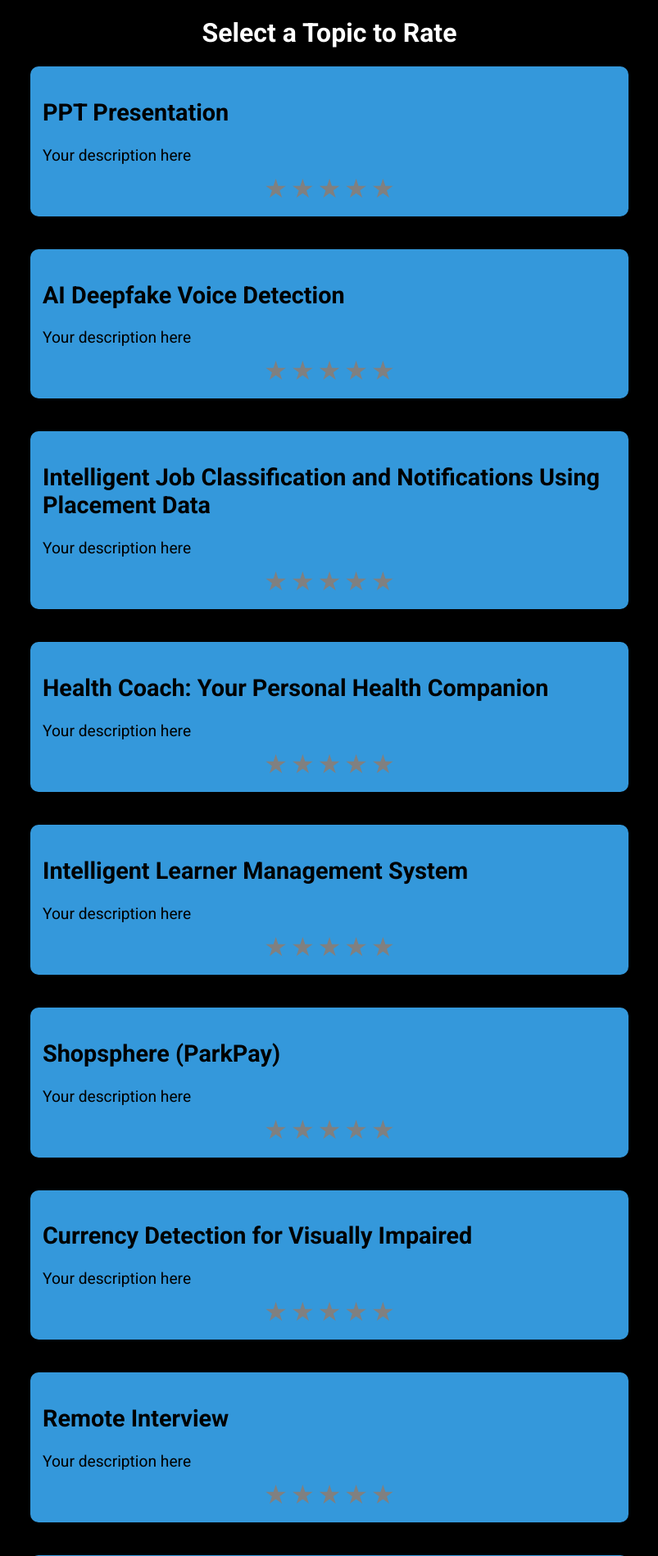
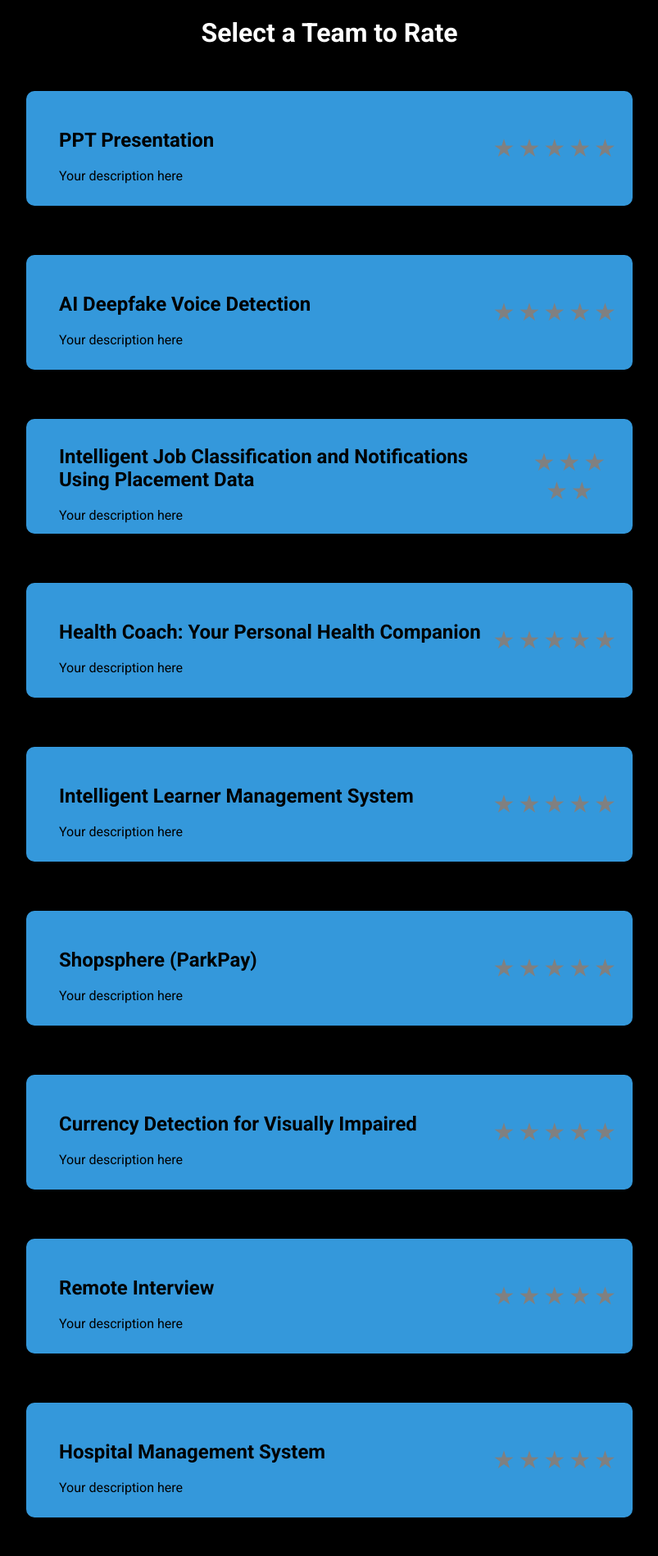
Before and after one commit to rajatsonar22/RATING-SYSTEM, a Flask app: page / in a window 1280 px wide. Shown: the top 1898 px of the page at 82% size, without its empty margins (238-1041 px from the left). Run offline with Flask 2, Linux system fonts and the light colour scheme.

Commit message:
Updated feature XYZ

```diff
--- a/app.py
+++ b/app.py
@@ -1,16 +1,13 @@
-from flask import Flask, request, jsonify, send_file, render_template
-import pandas as pd
-import os
+#updated code
+from flask import Flask, request, jsonify, render_template
 
 app = Flask(__name__)
 
-# File to store ratings
-FILE_PATH = "ratings.xlsx"
+# In-memory storage for ratings
+ratings_list = []
 
-# Initialize Excel file if not exists
-if not os.path.exists(FILE_PATH):
-    df = pd.DataFrame(columns=["Team", "Rating"])
-    df.to_excel(FILE_PATH, index=False)
+# Secret key for checking votes
+SECRET_KEY = "admin123"  # Change this to your own secret key
 
 @app.route('/')
 def home():
@@ -26,21 +23,26 @@ def rate():
         if not all([team, rating]):
             return jsonify({"error": "Missing required fields"}), 400
 
-        # Append rating to Excel
-        df = pd.read_excel(FILE_PATH)
-        new_entry = pd.DataFrame([{"Team": team, "Rating": rating}])
-        df = pd.concat([df, new_entry], ignore_index=True)
-        df.to_excel(FILE_PATH, index=False)
+        # Store rating in memory
+        ratings_list.append({"Team": team, "Rating": rating})
 
         return jsonify({"message": "Rating submitted successfully!"})
 
     except Exception as e:
         return jsonify({"error": str(e)}), 500
 
-@app.route('/download', methods=['GET'])
-def download():
+@app.route('/check_votes', methods=['POST'])
+def check_votes():
     try:
-        return send_file(FILE_PATH, as_attachment=True)
+        data = request.json
+        entered_key = data.get("key")
+
+        if entered_key == SECRET_KEY:
+            total_votes = len(ratings_list)
+            return jsonify({"total_votes": total_votes})
+        else:
+            return jsonify({"error": "Invalid key"}), 403
+
     except Exception as e:
         return jsonify({"error": str(e)}), 500
 
--- a/templates/index.html
+++ b/templates/index.html
@@ -11,76 +11,74 @@
             text-align: center;
             background-color: black;
             color: white;
-            margin: 0;
-            padding: 0;
-        }
-        h1 {
-            font-size: 5vw;
         }
         .team-container {
             display: flex;
-            flex-wrap: wrap;
-            justify-content: center;
+            flex-direction: column;
+            align-items: center;
             margin-top: 20px;
-            gap: 20px; /* Increased space between topics */
         }
         .team {
-            width: 90%;
-            max-width: 700px;
-            padding: 15px;
+            width: 700px;
+            height: 100px;
+            margin: 30px 0; /* Increased space between teams */
+            padding: 20px;
             background: #3498db;
             color: black;
             border-radius: 10px;
             cursor: pointer;
             display: flex;
-            flex-direction: column;
-            align-items: flex-start; /* Align content to left */
-            justify-content: center;
-            transition: transform 0.2s ease-in-out;
-            margin-bottom: 20px; /* Increased space between topics */
-        }
-        .team:hover {
-            transform: scale(1.02);
+            justify-content: space-between;
+            align-items: center;
         }
         .team-description {
+            color: black;
+            font-size: 16px;
             text-align: left;
-            font-size: 3vw;
+            flex-grow: 1;
+            margin-left: 20px; /* Shifted text to the left */
         }
         .rating-container {
             display: flex;
             justify-content: center;
             align-items: center;
             gap: 10px;
+        }
+        .stars span { font-size: 30px; cursor: pointer; color: gray; }
+        .stars span:hover, .stars span.active { color: gold; }
+
+        /* Style for check votes section */
+        .check-votes-container {
+            margin-top: 30px;
+            padding: 20px;
+            background: #2ecc71;
+            border-radius: 10px;
+            width: 400px;
+            margin-left: auto;
+            margin-right: auto;
+        }
+        input, button {
+            padding: 10px;
             margin-top: 10px;
-            width: 100%;
+            border-radius: 5px;
+            border: none;
         }
-        .stars span {
-            font-size: 5vw;
-            cursor: pointer;
-            color: gray;
-            transition: color 0.2s ease-in-out;
-        }
-        .stars span:hover, .stars span.active {
-            color: gold;
-        }
-
-        @media (min-width: 768px) {
-            h1 {
-                font-size: 2.5vw;
-            }
-            .team-description {
-                font-size: 1.2rem;
-            }
-            .stars span {
-                font-size: 2rem;
-            }
-        }
+        input { width: 80%; }
+        button { background: #2980b9; color: white; cursor: pointer; }
     </style>
 </head>
 <body>
 
-    <h1>Select a Topic to Rate</h1>
+    <h1>Select a Team to Rate</h1>
     <div class="team-container"></div>
+
+    <!-- Check Votes Section -->
+    <div class="check-votes-container">
+        <h2>Check Total Votes</h2>
+        <input type="password" id="adminKey" placeholder="Enter secret key">
+        <button onclick="checkVotes()">Check</button>
+        <p id="voteCount"></p>
+    </div>
 
     <script>
         const topics = [
@@ -98,25 +96,13 @@
             "Healthy Bites",
             "Doc Tech",
             "Custom Operating System for Effective Learning",
-            "Eco-System",
+            "Eco-system",
             "QURA: The Signware"
         ];
 
         const container = document.querySelector(".team-container");
 
-        // Load saved ratings from local storage
-        function loadRatings() {
-            return JSON.parse(localStorage.getItem("ratings")) || {};
-        }
-
-        // Save rating in local storage
-        function saveRating(topic, rating) {
-            let ratings = loadRatings();
-            ratings[topic] = rating;
-            localStorage.setItem("ratings", JSON.stringify(ratings));
-        }
-
-        // Generate topics dynamically
+        // Generate teams dynamically
         topics.forEach((topic, index) => {
             let div = document.createElement("div");
             div.className = "team";
@@ -126,7 +112,7 @@
                     <div>Your description here</div>
                 </div>
                 <div class="rating-container" id="ratingContainer-${index}">
-                    <div class="stars" data-topic="${topic}">
+                    <div class="stars" data-team="${topic}">
                         <span data-value="1">★</span>
                         <span data-value="2">★</span>
                         <span data-value="3">★</span>
@@ -135,54 +121,57 @@
                     </div>
                 </div>
             `;
+            div.onclick = () => rateTeam(topic);
             container.appendChild(div);
         });
 
         // Handle Star Selection and Rating Submission
-        document.querySelectorAll(".stars").forEach(starContainer => {
-            let stars = starContainer.querySelectorAll("span");
-            let topic = starContainer.dataset.topic;
-            let savedRatings = loadRatings();
-
-            // Apply previous rating if exists
-            if (savedRatings[topic]) {
-                let prevRating = savedRatings[topic];
-                for (let i = 0; i < prevRating; i++) {
-                    stars[i].classList.add("active");
-                }
-            }
+        function rateTeam(teamName) {
+            const stars = document.querySelectorAll(`[data-team="${teamName}"] span`);
+            let selectedRating = 0;
 
             stars.forEach(star => {
-                star.addEventListener("click", function() {
-                    let selectedRating = this.getAttribute("data-value");
-
-                    // Prevent multiple ratings for the same topic
-                    if (savedRatings[topic]) {
-                        alert("You have already rated this topic!");
-                        return;
-                    }
-
+                star.onclick = function () {
+                    selectedRating = this.getAttribute("data-value");
                     stars.forEach(s => s.classList.remove("active"));
                     for (let i = 0; i < selectedRating; i++) {
                         stars[i].classList.add("active");
                     }
 
-                    // Save the rating locally
-                    saveRating(topic, selectedRating);
-
                     // Submit Rating to Backend
                     fetch("/rate", {
                         method: "POST",
                         headers: { "Content-Type": "application/json" },
-                        body: JSON.stringify({ topic: topic, rating: selectedRating })
+                        body: JSON.stringify({ team: teamName, rating: selectedRating })
                     })
                     .then(response => response.json())
-                    .then(data => alert(data.message))
+                    .then(data => {
+                        alert(data.message);
+                    })
                     .catch(error => console.error("Error:", error));
-                });
+                };
             });
-        });
+        }
 
+        // Check Votes Function
+        function checkVotes() {
+            const key = document.getElementById("adminKey").value;
+
+            fetch("/check_votes", {
+                method: "POST",
+                headers: { "Content-Type": "application/json" },
+                body: JSON.stringify({ key: key })
+            })
+            .then(response => response.json())
+            .then(data => {
+                if (data.total_votes !== undefined) {
+                    document.getElementById("voteCount").innerText = `Total Votes: ${data.total_votes}`;
+                } else {
+                    document.getElementById("voteCount").innerText = "Invalid Key!";
+                }
+            })
+            .catch(error => console.error("Error:", error));
+        }
     </script>
 
 </body>
```
